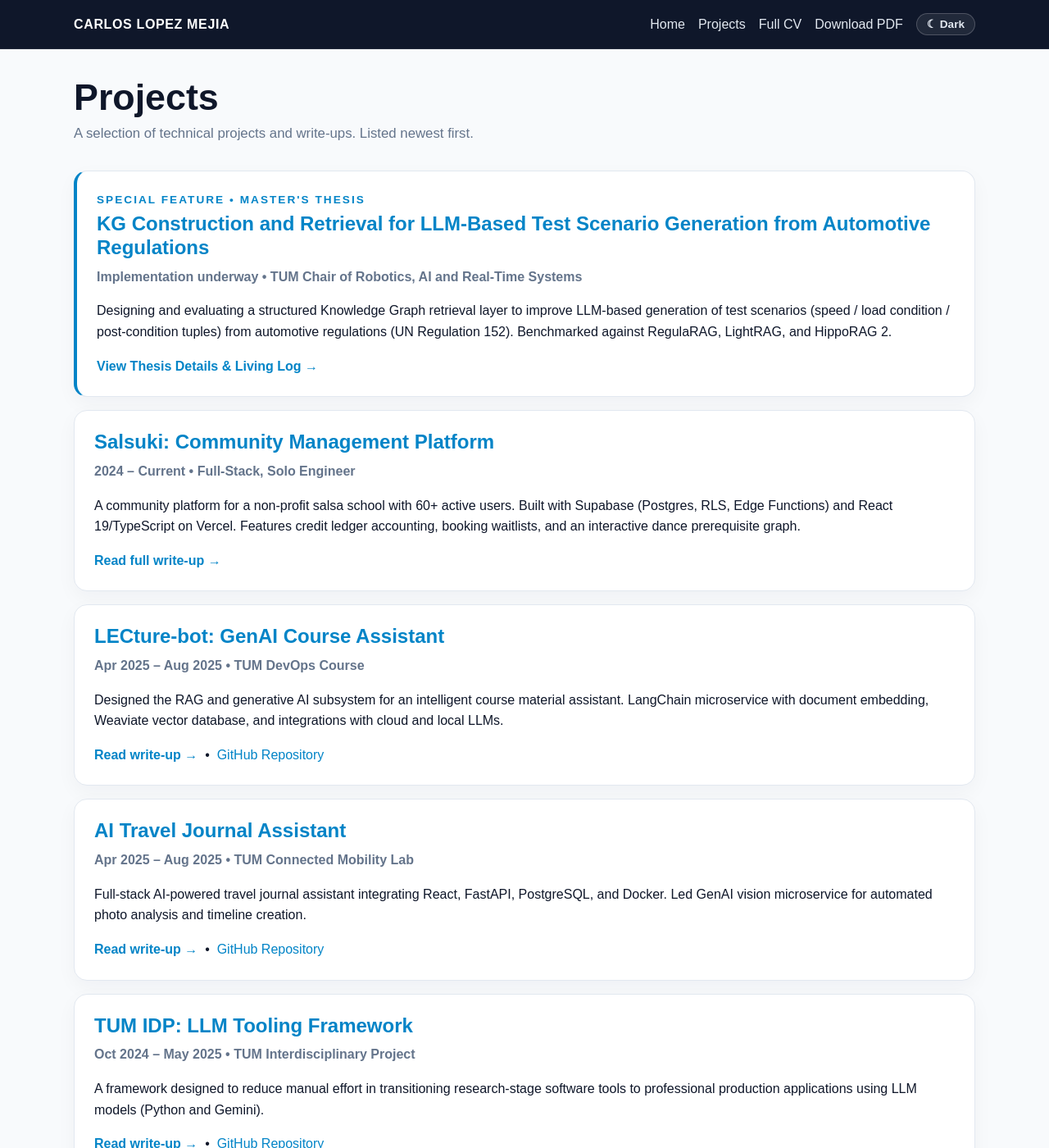
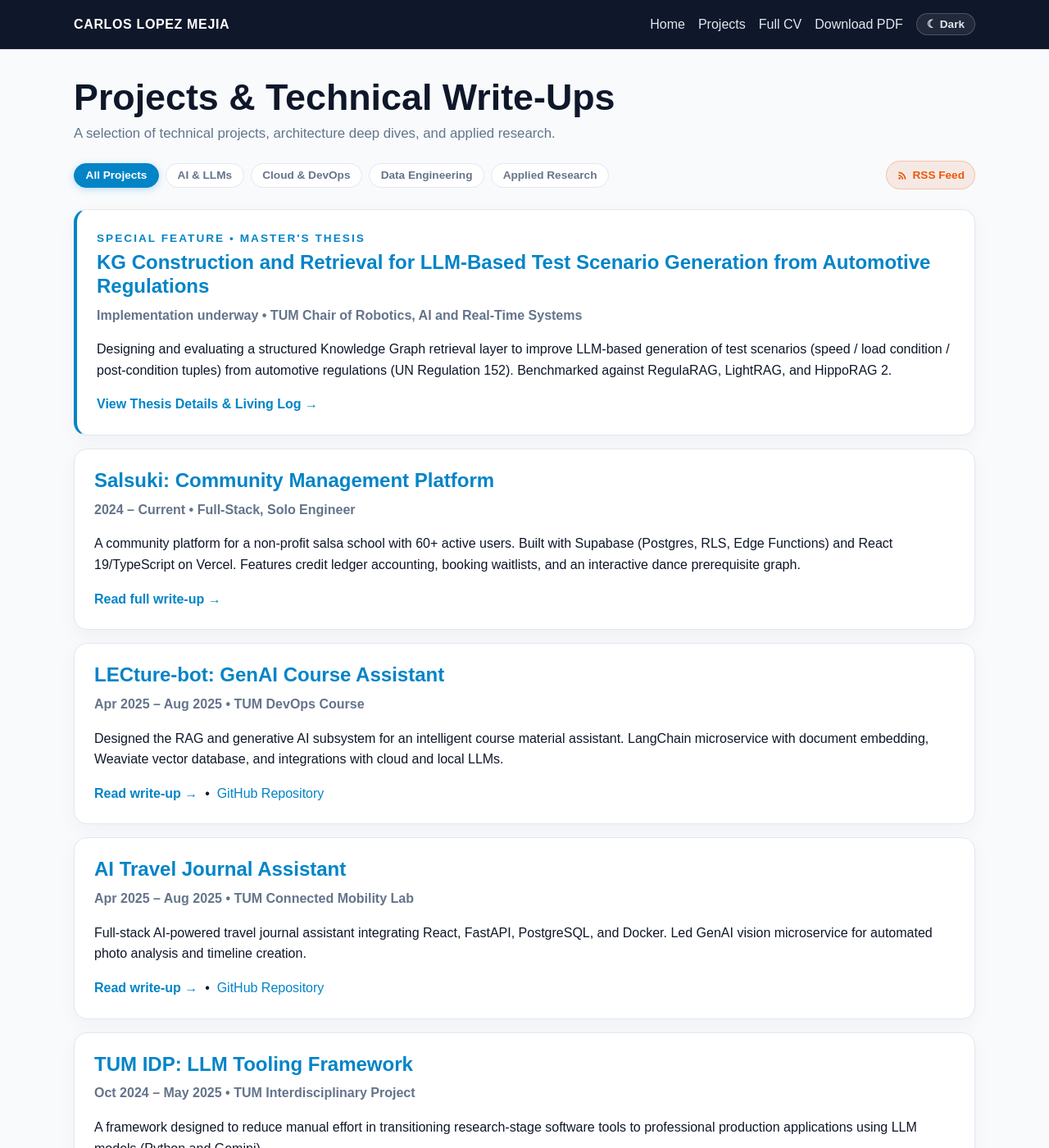
Before and after one commit to carloslme/carloslme.github.io, a Jekyll site: the page projects/index.html, which Jekyll copies as it is, in a window 1280 px wide and 1400 px high. Shown: the whole window at 82% size. Built offline with Jekyll 4.4.1, drawn with Linux system fonts in a browser that asks for light colours.

Commit message:
Implement RSS 2.0 Feed and Project Tag Filtering (Closes #23)

```diff
--- a/assets/css/cv.css
+++ b/assets/css/cv.css
@@ -255,6 +255,70 @@
 
 .section-title { margin-bottom: 0.75rem; }
 
+.filter-bar {
+  display: flex;
+  flex-wrap: wrap;
+  gap: 0.5rem;
+  align-items: center;
+  margin: 1.25rem 0 1.5rem;
+}
+
+.filter-btn {
+  background: var(--panel);
+  border: 1px solid var(--border);
+  color: var(--muted);
+  font-family: inherit;
+  font-size: 0.85rem;
+  font-weight: 600;
+  padding: 0.4rem 0.85rem;
+  border-radius: 999px;
+  cursor: pointer;
+  transition: all 0.15s ease;
+}
+
+.filter-btn:hover {
+  border-color: var(--accent);
+  color: var(--text);
+  transform: translateY(-1px);
+}
+
+.filter-btn.active {
+  background: var(--accent);
+  color: #fff;
+  border-color: var(--accent);
+  box-shadow: 0 2px 8px rgba(2, 132, 199, 0.25);
+}
+
+.rss-btn {
+  display: inline-flex;
+  align-items: center;
+  gap: 0.35rem;
+  margin-left: auto;
+  font-size: 0.85rem;
+  font-weight: 600;
+  color: #ea580c;
+  background: rgba(234, 88, 12, 0.1);
+  border: 1px solid rgba(234, 88, 12, 0.25);
+  padding: 0.35rem 0.75rem;
+  border-radius: 999px;
+  text-decoration: none;
+  transition: all 0.15s ease;
+}
+
+.rss-btn:hover {
+  background: rgba(234, 88, 12, 0.2);
+  transform: translateY(-1px);
+  text-decoration: none;
+}
+
+.project-card {
+  transition: transform 0.2s ease, box-shadow 0.2s ease, opacity 0.2s ease;
+}
+
+.project-card.is-hidden {
+  display: none;
+}
+
 .two-column {
   display: grid;
   gap: 1rem;
@@ -265,4 +329,5 @@
   .two-column { grid-template-columns: 1fr; }
   .nav { flex-direction: column; align-items: flex-start; }
   .nav-links { width: 100%; justify-content: space-between; }
+  .rss-btn { margin-left: 0; width: 100%; justify-content: center; margin-top: 0.5rem; }
 }
--- a/assets/js/main.js
+++ b/assets/js/main.js
@@ -56,5 +56,33 @@
         }
       });
     });
+
+    // Project Tag Filter
+    const filterBtns = document.querySelectorAll('.filter-btn');
+    const projectCards = document.querySelectorAll('.project-card');
+
+    if (filterBtns.length > 0 && projectCards.length > 0) {
+      filterBtns.forEach((btn) => {
+        btn.addEventListener('click', () => {
+          filterBtns.forEach((b) => b.classList.remove('active'));
+          btn.classList.add('active');
+
+          const filter = btn.getAttribute('data-filter') || 'all';
+
+          projectCards.forEach((card) => {
+            if (filter === 'all') {
+              card.classList.remove('is-hidden');
+            } else {
+              const tags = (card.getAttribute('data-tags') || '').split(' ');
+              if (tags.includes(filter)) {
+                card.classList.remove('is-hidden');
+              } else {
+                card.classList.add('is-hidden');
+              }
+            }
+          });
+        });
+      });
+    }
   });
 })();
--- a/cv/index.html
+++ b/cv/index.html
@@ -47,6 +47,7 @@
     }
     </script>
 
+    <link rel="alternate" type="application/rss+xml" title="Carlos Lopez Mejia | Projects & Technical Feed" href="https://carloslme.com/feed.xml" />
     <link rel="stylesheet" href="/assets/css/cv.css" />
     <script src="/assets/js/main.js" defer></script>
   </head>
@@ -73,7 +74,6 @@
           <div class="actions">
             <a class="button primary" href="/assets/pdf/Carlos_Lopez_CV_Master.pdf">Download CV (PDF)</a>
             <a class="button secondary" href="mailto:carlos.mejia@tum.de">Contact</a>
-            <button class="button secondary" data-copy-email="carlos.mejia@tum.de">Copy Email</button>
           </div>
           <ul class="contact-list">
             <li>
--- a/index.html
+++ b/index.html
@@ -71,6 +71,7 @@
     }
     </script>
 
+    <link rel="alternate" type="application/rss+xml" title="Carlos Lopez Mejia | Projects & Technical Feed" href="https://carloslme.com/feed.xml" />
     <link rel="stylesheet" href="/assets/css/cv.css" />
     <script src="/assets/js/main.js" defer></script>
   </head>
@@ -101,7 +102,6 @@
           <div class="actions">
             <a class="button primary" href="/cv/">View full CV</a>
             <a class="button secondary" href="/assets/pdf/Carlos_Lopez_CV_Master.pdf">Download CV (PDF)</a>
-            <button class="button secondary" data-copy-email="carlos.mejia@tum.de">Copy Email</button>
           </div>
           <ul class="contact-list">
             <li>Munich, Germany</li>
--- a/projects/index.html
+++ b/projects/index.html
@@ -28,6 +28,7 @@
     <meta name="twitter:title" content="Projects & Technical Write-Ups | Carlos Lopez Mejia" />
     <meta name="twitter:description" content="Technical projects, system architecture write-ups, and applied research by Carlos Lopez Mejia." />
 
+    <link rel="alternate" type="application/rss+xml" title="Carlos Lopez Mejia | Projects & Technical Feed" href="https://carloslme.com/feed.xml" />
     <link rel="stylesheet" href="/assets/css/cv.css" />
     <script src="/assets/js/main.js" defer></script>
   </head>
@@ -46,13 +47,25 @@
     </header>
 
     <main class="container" style="padding: 2rem 0 3rem;">
-      <div style="margin-bottom: 2rem;">
-        <h1 style="margin-bottom: 0.25rem;">Projects</h1>
-        <p class="meta" style="margin-top: 0; font-size: 1.05rem;">A selection of technical projects and write-ups. Listed newest first.</p>
+      <div style="margin-bottom: 1rem;">
+        <h1 style="margin-bottom: 0.25rem;">Projects &amp; Technical Write-Ups</h1>
+        <p class="meta" style="margin-top: 0; font-size: 1.05rem;">A selection of technical projects, architecture deep dives, and applied research.</p>
+      </div>
+
+      <!-- Filter Bar -->
+      <div class="filter-bar">
+        <button class="filter-btn active" data-filter="all">All Projects</button>
+        <button class="filter-btn" data-filter="ai-llm">AI &amp; LLMs</button>
+        <button class="filter-btn" data-filter="cloud-devops">Cloud &amp; DevOps</button>
+        <button class="filter-btn" data-filter="data-engineering">Data Engineering</button>
+        <button class="filter-btn" data-filter="research">Applied Research</button>
+        <a href="/feed.xml" class="rss-btn" title="Subscribe to RSS Feed" target="_blank" rel="noreferrer">
+          <svg width="14" height="14" viewBox="0 0 24 24" fill="currentColor" style="vertical-align: -1px;"><circle cx="6.18" cy="17.82" r="2.18"/><path d="M4 4.44v2.83c7.03 0 12.73 5.7 12.73 12.73h2.83c0-8.59-6.97-15.56-15.56-15.56zm0 5.66v2.83c3.9 0 7.07 3.17 7.07 7.07h2.83c0-5.47-4.43-9.9-9.9-9.9z"/></svg> RSS Feed
+        </a>
       </div>
 
       <!-- Card: Master's Thesis -->
-      <article class="card" style="border-left: 4px solid var(--accent);">
+      <article class="card project-card" data-tags="ai-llm research" style="border-left: 4px solid var(--accent);">
         <p class="eyebrow">Special Feature &bull; Master's Thesis</p>
         <h2 style="margin-bottom: 0.3rem;"><a href="/projects/masters-thesis/">KG Construction and Retrieval for LLM-Based Test Scenario Generation from Automotive Regulations</a></h2>
         <p class="meta" style="font-weight: 600; margin-bottom: 0.75rem;">Implementation underway &bull; TUM Chair of Robotics, AI and Real-Time Systems</p>
@@ -63,7 +76,7 @@
       </article>
 
       <!-- Card: Salsuki -->
-      <article class="card">
+      <article class="card project-card" data-tags="cloud-devops data-engineering">
         <h2 style="margin-bottom: 0.3rem;"><a href="/projects/salsuki/">Salsuki: Community Management Platform</a></h2>
         <p class="meta" style="font-weight: 600; margin-bottom: 0.75rem;">2024 – Current &bull; Full-Stack, Solo Engineer</p>
         <p>
@@ -73,7 +86,7 @@
       </article>
 
       <!-- Card: LECture-bot -->
-      <article class="card">
+      <article class="card project-card" data-tags="ai-llm">
         <h2 style="margin-bottom: 0.3rem;"><a href="/projects/lecture-bot/">LECture-bot: GenAI Course Assistant</a></h2>
         <p class="meta" style="font-weight: 600; margin-bottom: 0.75rem;">Apr 2025 – Aug 2025 &bull; TUM DevOps Course</p>
         <p>
@@ -86,7 +99,7 @@
       </article>
 
       <!-- Card: AI Travel Journal Assistant -->
-      <article class="card">
+      <article class="card project-card" data-tags="cloud-devops ai-llm">
         <h2 style="margin-bottom: 0.3rem;"><a href="/projects/travel-journal/">AI Travel Journal Assistant</a></h2>
         <p class="meta" style="font-weight: 600; margin-bottom: 0.75rem;">Apr 2025 – Aug 2025 &bull; TUM Connected Mobility Lab</p>
         <p>
@@ -99,7 +112,7 @@
       </article>
 
       <!-- Card: TUM IDP -->
-      <article class="card">
+      <article class="card project-card" data-tags="ai-llm research">
         <h2 style="margin-bottom: 0.3rem;"><a href="/projects/tum-idp/">TUM IDP: LLM Tooling Framework</a></h2>
         <p class="meta" style="font-weight: 600; margin-bottom: 0.75rem;">Oct 2024 – May 2025 &bull; TUM Interdisciplinary Project</p>
         <p>
@@ -112,7 +125,7 @@
       </article>
 
       <!-- Card: ADLM Medical Image Segmentation -->
-      <article class="card">
+      <article class="card project-card" data-tags="research ai-llm">
         <h2 style="margin-bottom: 0.3rem;"><a href="/projects/adlm-segmentation/">ADLM Medical Image Segmentation</a></h2>
         <p class="meta" style="font-weight: 600; margin-bottom: 0.75rem;">Apr 2024 – Aug 2024 &bull; TUM Chair for AI in Medicine</p>
         <p>
--- a/sitemap.xml
+++ b/sitemap.xml
@@ -60,4 +60,10 @@
     <changefreq>monthly</changefreq>
     <priority>0.8</priority>
   </url>
+  <url>
+    <loc>https://carloslme.com/feed.xml</loc>
+    <lastmod>2026-08-16</lastmod>
+    <changefreq>weekly</changefreq>
+    <priority>0.8</priority>
+  </url>
 </urlset>
```
Also changed, not shown: feed.xml (added, +70 -0 lines).
